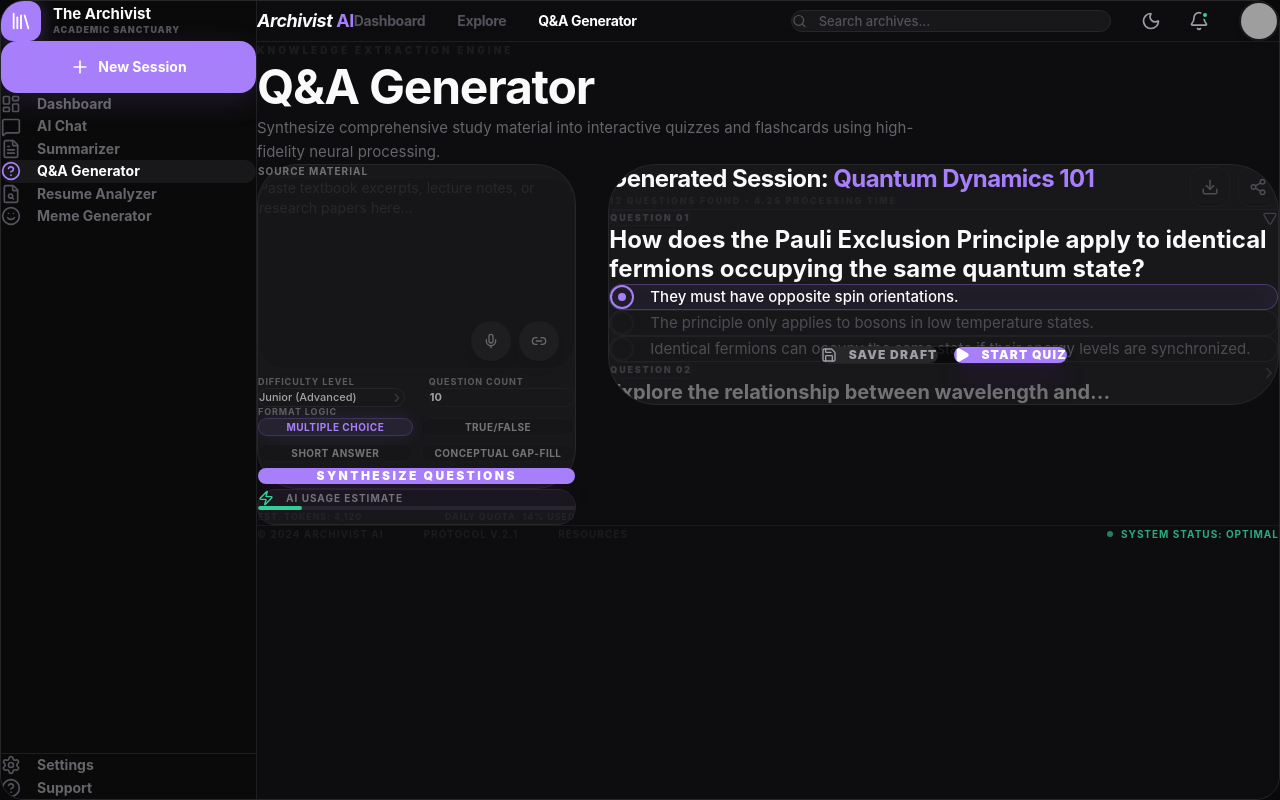
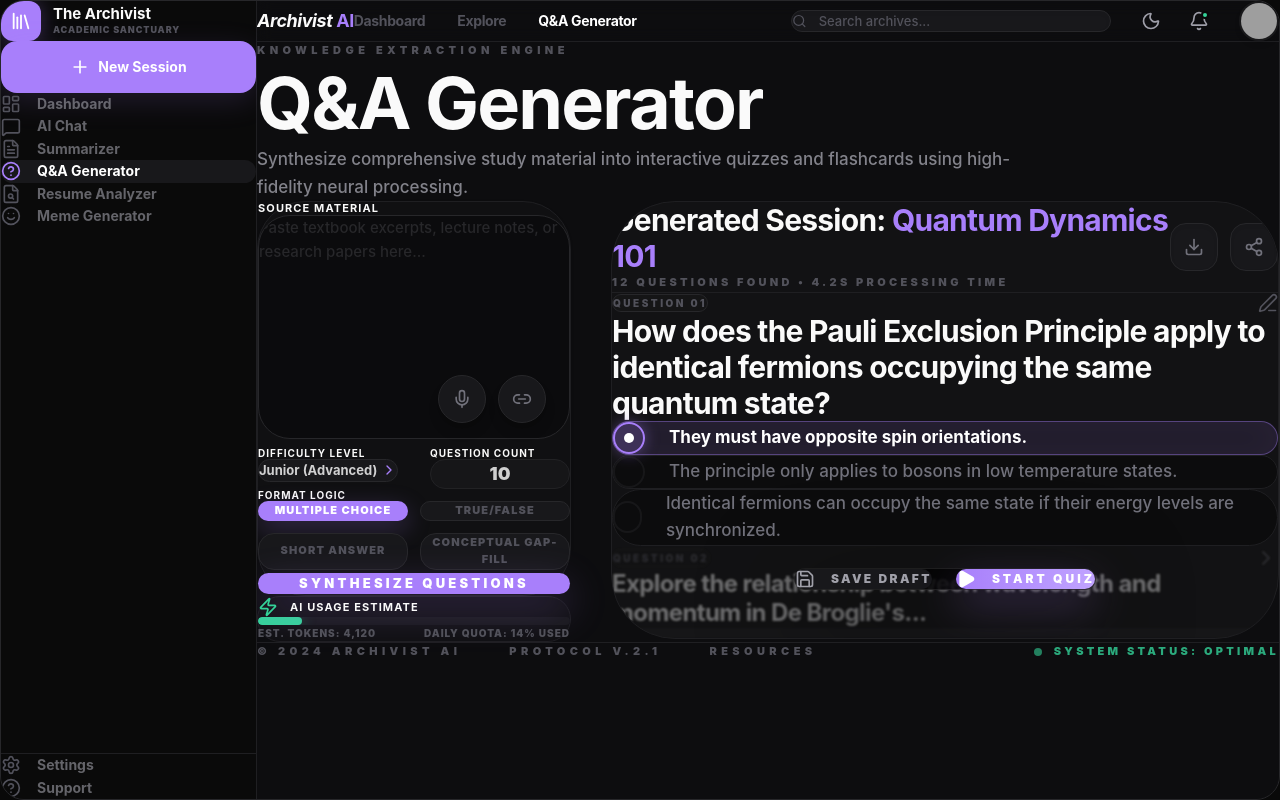
Before and after one commit to sudip-kumar-prasad/Archivist_AI, a React (Vite) app in the folder client/: page /qa-generator in a window 1280 px wide. Built offline with nearby package versions, Linux system fonts and the light colour scheme; grey boxes are pictures that could not be loaded.

Commit message:
UI Refinement: Finalizing Summarizer and Q&A Generator pixel-perfect adjustments

```diff
--- a/client/src/pages/QAGenerator.jsx
+++ b/client/src/pages/QAGenerator.jsx
@@ -8,91 +8,92 @@ import {
   Play,
   Save,
   Zap,
-  Info
+  Info,
+  Edit3
 } from 'lucide-react'
 
 export default function QAGenerator() {
   return (
-    <div className="animate-fade-in max-w-7xl mx-auto space-y-10 pb-12">
+    <div className="animate-fade-in max-w-7xl mx-auto space-y-12 pb-16">
       {/* Header */}
-      <div>
-        <p className="text-[10px] font-black uppercase tracking-[0.3em] text-zinc-700 opacity-30 mb-2">KNOWLEDGE EXTRACTION ENGINE</p>
-        <h1 className="text-5xl font-extrabold tracking-tight mb-4 text-white">Q&A Generator</h1>
-        <p className="text-[15px] text-zinc-400 opacity-60 leading-relaxed max-w-2xl">
+      <div className="space-y-4">
+        <p className="text-[11px] font-black uppercase tracking-[0.4em] text-[#52525b]">KNOWLEDGE EXTRACTION ENGINE</p>
+        <h1 className="text-7xl font-black tracking-tight text-white leading-tight">Q&A Generator</h1>
+        <p className="text-[17px] text-[#a1a1aa] leading-relaxed max-w-3xl font-medium opacity-80">
           Synthesize comprehensive study material into interactive quizzes and flashcards using high-fidelity neural processing.
         </p>
       </div>
 
-      <div className="grid grid-cols-1 lg:grid-cols-12 gap-8 items-start">
+      <div className="grid grid-cols-1 lg:grid-cols-12 gap-10 items-start">
         {/* Left Column (Input & Config) */}
-        <div className="lg:col-span-4 space-y-6">
-          <div className="rounded-[2.5rem] border border-archivist-border p-8 space-y-8 bg-archivist-card">
-            <div className="space-y-4">
-              <h3 className="text-[10px] font-black tracking-widest uppercase text-zinc-700 opacity-40">Source Material</h3>
+        <div className="lg:col-span-4 space-y-8">
+          <div className="rounded-[3rem] border border-[#1f1f22] p-10 space-y-10 bg-[#141416]/50 shadow-sm">
+            <div className="space-y-6">
+              <h3 className="text-[11px] font-black tracking-widest uppercase text-[#52525b]">SOURCE MATERIAL</h3>
               <div className="relative group">
                 <textarea
                   placeholder="Paste textbook excerpts, lecture notes, or research papers here..."
-                  className="w-full h-48 bg-black/20 rounded-3xl p-6 text-sm border border-white/5 outline-none transition group-focus-within:border-archivist-purple/40 resize-none text-zinc-300 opacity-40 placeholder-zinc-700"
+                  className="w-full h-56 bg-black/30 rounded-[2rem] p-8 text-[15px] border border-[#27272a] outline-none transition-all group-focus-within:border-[#a87ffb]/50 group-focus-within:ring-4 group-focus-within:ring-[#a87ffb]/5 resize-none text-zinc-300 font-medium placeholder-zinc-800"
                 ></textarea>
-                <div className="absolute bottom-4 right-4 flex items-center gap-2">
-                  <button className="w-10 h-10 rounded-full bg-zinc-800/80 flex items-center justify-center text-zinc-400 opacity-60 hover:opacity-100 transition shadow-lg">
-                    <Mic size={16} />
+                <div className="absolute bottom-6 right-6 flex items-center gap-3">
+                  <button className="w-12 h-12 rounded-full bg-[#18181b] border border-[#27272a] flex items-center justify-center text-zinc-500 hover:text-white transition shadow-lg active:scale-90">
+                    <Mic size={20} />
                   </button>
-                  <button className="w-10 h-10 rounded-full bg-zinc-800/80 flex items-center justify-center text-zinc-400 opacity-60 hover:opacity-100 transition shadow-lg">
-                    <Link2 size={16} />
+                  <button className="w-12 h-12 rounded-full bg-[#18181b] border border-[#27272a] flex items-center justify-center text-zinc-500 hover:text-white transition shadow-lg active:scale-90">
+                    <Link2 size={20} />
                   </button>
                 </div>
               </div>
             </div>
 
-            <div className="grid grid-cols-2 gap-6">
-              <div className="space-y-3">
-                <h3 className="text-[9px] font-black tracking-widest uppercase text-zinc-700 opacity-30">Difficulty Level</h3>
-                <div className="px-4 py-3 rounded-xl bg-zinc-900 border border-white/5 text-[11px] font-bold text-white flex items-center justify-between group cursor-pointer hover:border-white/10 transition">
-                  <span className="opacity-60 font-medium">Junior (Advanced)</span>
-                  <ChevronRight size={14} className="text-zinc-500 opacity-40" />
+            <div className="grid grid-cols-2 gap-8">
+              <div className="space-y-4">
+                <h3 className="text-[10px] font-black tracking-widest uppercase text-[#52525b]">DIFFICULTY LEVEL</h3>
+                <div className="px-5 py-4 rounded-2xl bg-[#18181b] border border-[#27272a] text-[13px] font-bold text-white flex items-center justify-between group cursor-pointer hover:border-[#a87ffb]/30 transition duration-300">
+                  <span className="opacity-80 font-bold">Junior (Advanced)</span>
+                  <ChevronRight size={16} className="text-[#a87ffb]" />
                 </div>
               </div>
-              <div className="space-y-3">
-                <h3 className="text-[9px] font-black tracking-widest uppercase text-zinc-700 opacity-30">Question Count</h3>
-                <div className="px-4 py-3 rounded-xl bg-zinc-900 border border-white/5 text-[11px] font-bold text-white opacity-60">
+              <div className="space-y-4">
+                <h3 className="text-[10px] font-black tracking-widest uppercase text-[#52525b]">QUESTION COUNT</h3>
+                <div className="px-5 py-4 rounded-2xl bg-[#18181b] border border-[#27272a] text-lg font-black text-white flex items-center justify-center opacity-80">
                    10
                 </div>
               </div>
             </div>
 
-            <div className="space-y-4">
-              <h3 className="text-[9px] font-black tracking-widest uppercase text-zinc-700 opacity-30">Format Logic</h3>
-              <div className="grid grid-cols-2 gap-2 text-white">
+            <div className="space-y-6">
+              <h3 className="text-[10px] font-black tracking-widest uppercase text-[#52525b]">FORMAT LOGIC</h3>
+              <div className="grid grid-cols-2 gap-3 text-white">
                  {[
                    { label: 'Multiple Choice', active: true },
                    { label: 'True/False', active: false },
                    { label: 'Short Answer', active: false },
                    { label: 'Conceptual Gap-Fill', active: false }
                  ].map(f => (
-                   <button key={f.label} className={`py-3.5 px-4 rounded-xl text-[10px] font-bold uppercase tracking-wider transition ${f.active ? 'bg-archivist-purple/10 text-archivist-purple border border-archivist-purple/20 shadow-[0_0_20px_-5px_rgba(168,127,246,0.3)]' : 'bg-black/20 border border-white/5 opacity-40 hover:opacity-100'}`}>
+                   <button key={f.label} className={`py-4 px-4 rounded-2xl text-[11px] font-black uppercase tracking-widest transition-all duration-300 ${f.active ? 'bg-[#a87ffb] text-white shadow-[0_8px_25px_rgba(168,127,251,0.25)]' : 'bg-[#18181b] border border-[#27272a] text-[#52525b] hover:text-zinc-300 hover:border-zinc-700'}`}>
                      {f.label}
                    </button>
                  ))}
               </div>
             </div>
 
-            <button className="w-full py-5 rounded-[1.5rem] bg-archivist-purple text-white font-black text-xs uppercase tracking-[0.2em] shadow-xl shadow-purple-900/30 transition hover:scale-[1.02] hover:brightness-110 active:scale-98">
+            <button className="w-full py-6 rounded-[1.75rem] bg-[#a87ffb] text-white font-black text-[13px] uppercase tracking-[0.25em] shadow-[0_15px_40px_rgba(168,127,246,0.3)] transition-all hover:scale-[1.02] hover:brightness-110 active:scale-95 duration-300">
               Synthesize Questions
             </button>
           </div>
 
           {/* AI Usage Panel */}
-          <div className="p-8 rounded-[2.5rem] border border-archivist-border space-y-6 bg-archivist-card">
+          <div className="p-10 rounded-[3rem] border border-[#1f1f22] space-y-8 bg-[#141416]/50">
             <div className="flex items-center gap-3">
-              <Zap size={16} className="text-archivist-green" />
-              <h3 className="text-[10px] font-black uppercase tracking-widest text-zinc-700 opacity-40">AI Usage Estimate</h3>
+              <Zap size={20} className="text-[#34d399]" />
+              <h3 className="text-[11px] font-black uppercase tracking-widest text-[#52525b]">AI USAGE ESTIMATE</h3>
             </div>
-            <div className="space-y-2">
-              <div className="h-1 bg-zinc-800 rounded-full overflow-hidden">
-                <div className="h-full bg-archivist-green rounded-full" style={{ width: '14%' }}></div>
+            <div className="space-y-4">
+              <div className="h-2 w-full bg-[#18181b] rounded-full overflow-hidden">
+                <div className="h-full bg-[#34d399] rounded-full shadow-[0_0_15px_rgba(52,211,153,0.4)]" style={{ width: '14%' }}></div>
               </div>
-              <div className="flex items-center justify-between text-[9px] font-bold uppercase tracking-widest text-zinc-700 opacity-30">
+              <div className="flex items-center justify-between text-[10px] font-black uppercase tracking-widest text-[#52525b]">
                 <span>Est. Tokens: 4,120</span>
                 <span>Daily Quota: 14% used</span>
               </div>
@@ -102,66 +103,73 @@ export default function QAGenerator() {
 
         {/* Right Column (Scrollable Quiz Session) */}
         <div className="lg:col-span-8 space-y-8 relative">
-          <div className="rounded-[3rem] border border-archivist-border overflow-hidden relative bg-archivist-card">
+          <div className="rounded-[4rem] border border-[#1f1f22] overflow-hidden relative bg-[#141416]/80 backdrop-blur-md">
 
             {/* Session Toolbar */}
-            <div className="p-10 border-b border-zinc-800/50 flex items-center justify-between">
-              <div className="space-y-1">
-                <h2 className="text-2xl font-extrabold tracking-tight text-white">Generated Session: <span className="text-archivist-purple">Quantum Dynamics 101</span></h2>
-                <p className="text-[9px] font-black uppercase tracking-[0.2em] text-zinc-700 opacity-30">12 questions found • 4.2s processing time</p>
+            <div className="p-12 border-b border-[#1f1f22] flex items-center justify-between">
+              <div className="space-y-2">
+                <h2 className="text-3xl font-black tracking-tight text-white leading-tight">Generated Session: <span className="text-[#a87ffb]">Quantum Dynamics 101</span></h2>
+                <p className="text-[11px] font-black uppercase tracking-[0.3em] text-[#52525b]">12 QUESTIONS FOUND • 4.2S PROCESSING TIME</p>
               </div>
-              <div className="flex items-center gap-2 text-zinc-500 opacity-60">
-                <button className="w-10 h-10 flex items-center justify-center rounded-xl hover:bg-white/5 transition border border-white/5"><Download size={18} /></button>
-                <button className="w-10 h-10 flex items-center justify-center rounded-xl hover:bg-white/5 transition border border-white/5"><Share2 size={18} /></button>
+              <div className="flex items-center gap-3">
+                <button className="w-12 h-12 flex items-center justify-center rounded-2xl bg-[#18181b] border border-[#27272a] hover:bg-[#27272a] transition shadow-inner text-zinc-500 hover:text-white"><Download size={20} /></button>
+                <button className="w-12 h-12 flex items-center justify-center rounded-2xl bg-[#18181b] border border-[#27272a] hover:bg-[#27272a] transition shadow-inner text-zinc-500 hover:text-white"><Share2 size={20} /></button>
               </div>
             </div>
 
             {/* Questions List */}
-            <div className="p-10 space-y-12 max-h-[700px] overflow-y-auto pb-48 scrollbar-hide">
+            <div className="p-12 space-y-16 max-h-[800px] overflow-y-auto pb-48 custom-scrollbar">
               {/* Question Item 1 */}
-              <div className="space-y-8 animate-fade-in group">
+              <div className="space-y-10 animate-fade-in group relative">
+                <div className="absolute -left-12 top-0 bottom-0 w-1.5 bg-[#a87ffb] rounded-full opacity-60 group-hover:opacity-100 transition-opacity translate-y-2"></div>
                 <div className="flex items-center justify-between">
-                  <span className="text-[9px] font-black uppercase tracking-[0.2em] text-zinc-500 opacity-40 py-2 px-4 rounded-full border border-white/5 bg-zinc-800/30">Question 01</span>
-                  <button className="text-zinc-700 hover:text-white transition"><Play size={16} className="rotate-90" /></button>
+                  <span className="text-[10px] font-black uppercase tracking-[0.25em] text-[#52525b] py-2.5 px-6 rounded-full border border-[#27272a] bg-[#18181b]/50">QUESTION 01</span>
+                  <button className="text-zinc-600 hover:text-white transition active:scale-90"><Edit3 size={20} /></button>
                 </div>
-                <h3 className="text-2xl font-bold leading-tight text-white pr-12">
+                <h3 className="text-3xl font-black leading-tight text-white pr-16 tracking-tight">
                   How does the Pauli Exclusion Principle apply to identical fermions occupying the same quantum state?
                 </h3>
 
-                <div className="space-y-3">
+                <div className="space-y-4">
                   {[
                     "They must have opposite spin orientations.",
                     "The principle only applies to bosons in low temperature states.",
                     "Identical fermions can occupy the same state if their energy levels are synchronized."
                   ].map((opt, i) => (
-                    <div key={i} className={`p-6 rounded-[2rem] border transition group/opt cursor-pointer flex items-center gap-4 ${i === 0 ? 'border-archivist-purple/30 bg-archivist-purple/5 shadow-[inset_0_0_20px_rgba(168,127,246,0.05)]' : 'border-white/5 bg-zinc-900/40 hover:bg-zinc-800'}`}>
-                       <div className={`w-6 h-6 rounded-full border-2 flex items-center justify-center transition ${i === 0 ? 'border-archivist-purple' : 'border-zinc-800 opacity-40'}`}>
-                         {i === 0 && <div className="w-2 h-2 rounded-full bg-archivist-purple"></div>}
+                    <div key={i} className={`p-8 rounded-[2.5rem] border transition-all duration-300 group/opt cursor-pointer flex items-center gap-6 ${i === 0 ? 'border-[#a87ffb]/40 bg-[#a87ffb]/10 shadow-[inset_0_0_30px_rgba(168,127,246,0.05)]' : 'border-[#1f1f22] bg-black/30 hover:bg-[#18181b] hover:border-[#27272a]'}`}>
+                       <div className={`w-8 h-8 rounded-full border-2 flex items-center justify-center transition-all duration-500 ${i === 0 ? 'border-[#a87ffb] bg-[#a87ffb]/20 shadow-[0_0_15px_rgba(168,127,246,0.4)]' : 'border-[#27272a] opacity-40 group-hover/opt:border-zinc-500'}`}>
+                         {i === 0 && <div className="w-2.5 h-2.5 rounded-full bg-white shadow-lg"></div>}
                        </div>
-                       <span className={`text-[15px] transition ${i === 0 ? 'text-white opacity-100 font-medium' : 'text-zinc-500 opacity-60'}`}>{opt}</span>
+                       <span className={`text-[17px] leading-relaxed transition-colors duration-300 ${i === 0 ? 'text-white font-bold' : 'text-zinc-500 font-medium group-hover/opt:text-zinc-300'}`}>{opt}</span>
                     </div>
                   ))}
                 </div>
               </div>
 
                {/* Question Item 2 placeholder */}
-               <div className="space-y-8 opacity-40">
+               <div className="space-y-10 opacity-40 blur-[1px] hover:blur-0 transition-all duration-700">
                 <div className="flex items-center justify-between">
-                  <span className="text-[9px] font-black uppercase tracking-[0.2em] text-zinc-500 py-2 px-4 rounded-full border border-white/5">Question 02</span>
-                  <ChevronRight size={18} className="translate-y-0.5 text-zinc-600" />
+                  <div className="flex items-center gap-4">
+                    <span className="text-[10px] font-black uppercase tracking-[0.25em] text-[#52525b] py-2.5 px-6 rounded-full border border-[#1f1f22]">QUESTION 02</span>
+                  </div>
+                  <ChevronRight size={24} className="text-[#52525b]" />
                 </div>
-                <h3 className="text-xl font-bold leading-tight text-white">Explore the relationship between wavelength and...</h3>
+                <h3 className="text-2xl font-black leading-tight text-white tracking-tight">Explore the relationship between wavelength and momentum in De Broglie's...</h3>
+                <div className="flex items-center gap-3 py-6 px-10 rounded-[2rem] bg-black/20 border border-[#1f1f22]">
+                   <div className="w-2 h-2 rounded-full bg-[#52525b]"></div>
+                   <div className="h-2 flex-1 bg-[#1f1f22] rounded-full overflow-hidden truncate"></div>
+                </div>
               </div>
             </div>
 
             {/* Sticky Actions Bar */}
-            <div className="absolute bottom-10 left-10 right-10 flex items-center justify-center pointer-events-none">
-               <div className="bg-black/60 backdrop-blur-3xl border border-white/10 rounded-[3rem] p-3 flex gap-4 shadow-2xl pointer-events-auto">
-                 <button className="flex items-center gap-3 px-8 py-4 rounded-[2rem] bg-zinc-800 hover:bg-zinc-700 text-xs font-black uppercase tracking-widest text-zinc-400 transition">
-                   <Save size={16} /> Save Draft
+            <div className="absolute bottom-12 left-12 right-12 flex items-center justify-center pointer-events-none">
+               <div className="bg-black/80 backdrop-blur-2xl border border-white/10 rounded-[4rem] p-4 flex gap-6 shadow-[0_30px_100px_rgba(0,0,0,0.8)] pointer-events-auto">
+                 <button className="flex items-center gap-4 px-10 py-5 rounded-[3rem] bg-[#18181b] hover:bg-[#27272a] text-[12px] font-black uppercase tracking-[0.2em] text-[#a1a1aa] transition active:scale-95 group">
+                   <Save size={20} className="group-hover:text-white transition" /> Save Draft
                  </button>
-                 <button className="flex items-center gap-3 px-10 py-4 rounded-[2rem] bg-archivist-purple text-white text-xs font-black uppercase tracking-widest shadow-xl shadow-purple-900/40 hover:scale-105 active:scale-95 transition">
-                   <Play size={16} fill="white" /> Start Quiz
+                 <button className="flex items-center gap-4 px-14 py-5 rounded-[3rem] bg-gradient-to-r from-[#a87ffb] to-[#c0a3ff] text-white text-[12px] font-black uppercase tracking-[0.25em] shadow-[0_15px_40px_rgba(168,127,246,0.3)] hover:scale-105 active:scale-95 transition-all duration-300">
+                   <Play size={20} fill="white" /> Start Quiz
                  </button>
                </div>
             </div>
@@ -170,14 +178,14 @@ export default function QAGenerator() {
       </div>
 
       {/* Page Footer */}
-      <footer className="pt-20 pb-8 flex items-center justify-between border-t border-zinc-800/50">
-        <div className="flex items-center gap-10 text-[10px] font-bold tracking-widest text-zinc-700 opacity-30 uppercase">
+      <footer className="pt-24 pb-8 flex items-center justify-between border-t border-[#1f1f22]">
+        <div className="flex items-center gap-12 text-[11px] font-black uppercase tracking-[0.4em] text-[#52525b]">
            <span>© 2024 ARCHIVIST AI</span>
            <span>PROTOCOL v.2.1</span>
            <span>RESOURCES</span>
         </div>
-        <div className="flex items-center gap-2 text-[10px] font-bold tracking-widest text-archivist-green opacity-80 uppercase">
-           <span className="w-1.5 h-1.5 rounded-full bg-archivist-green animate-pulse"></span>
+        <div className="flex items-center gap-3 text-[11px] font-black uppercase tracking-[0.3em] text-[#34d399] opacity-80">
+           <span className="w-2 h-2 rounded-full bg-[#34d399] animate-pulse"></span>
            SYSTEM STATUS: OPTIMAL
         </div>
       </footer>
```
Also changed, not shown: client/src/pages/Summarizer.jsx (+66 -62 lines).
